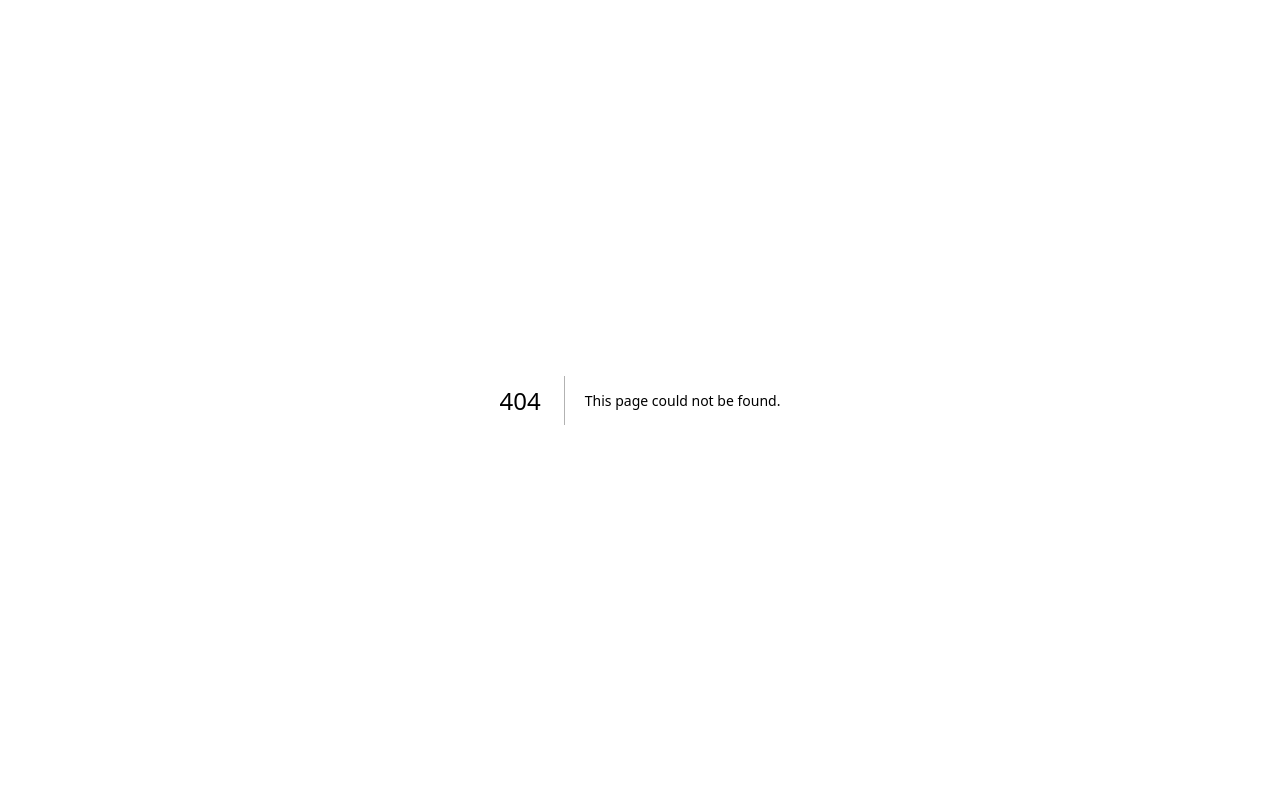
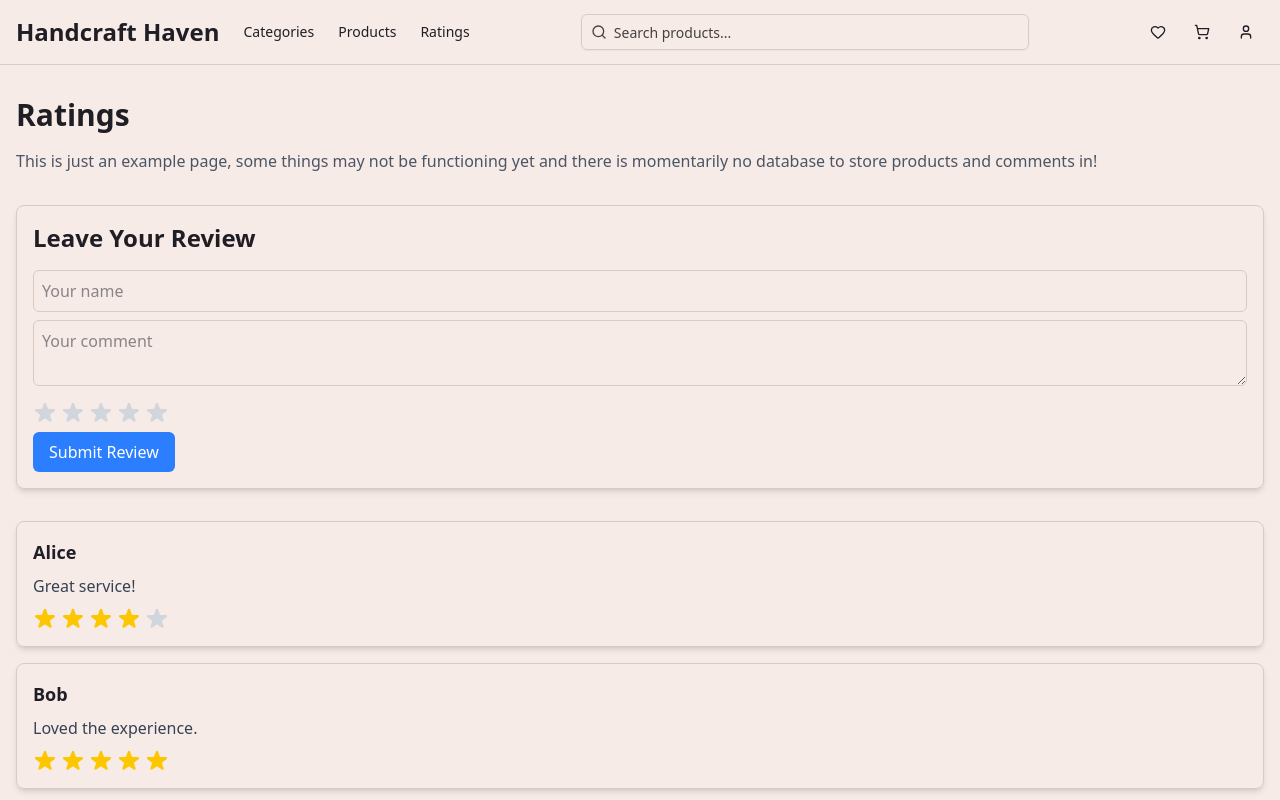
Before and after one commit to jamesphillipdeguzman/Team-777---Handcraft-Haven, a Next.js app: page /ratings in a window 1280 px wide. Before the commit this address had no page. Shown: the top 800 px of the page. Built offline with nearby package versions, Linux system fonts and the light colour scheme.

Commit message:
Rating Page#1

```diff
--- /dev/null
+++ b/src/app/ratings/page.tsx
@@ -0,0 +1,136 @@
+'use client'
+
+
+import { Navbar } from "@/components/Navbar";
+import { Footer } from "@/components/Footer";
+import { useState } from "react";
+
+{/* These are used to make it easier to access information like commenter id and name */ }
+type Review = {
+    id: number;
+    name: string;
+    comment: string;
+    rating: number;
+};
+
+{/* Momentary database example */ }
+const initialReviews: Review[] = [
+    { id: 1, name: "Alice", comment: "Great service!", rating: 4 },
+    { id: 2, name: "Bob", comment: "Loved the experience.", rating: 5 },
+    { id: 3, name: "Charlie", comment: "Could be better.", rating: 3 },
+];
+
+{/* This function is for the star rating functionality */ }
+function StarRating({
+    rating,
+    onRate,
+    readOnly = false,
+}: {
+    rating: number;
+    onRate?: (rating: number) => void;
+    readOnly?: boolean;
+}) {
+    return (
+        <div className="flex space-x-1">
+            {[1, 2, 3, 4, 5].map((star) => (
+                <svg
+                    key={star}
+                    onClick={() => {
+                        if (!readOnly && onRate) onRate(star);
+                    }}
+                    xmlns="http://www.w3.org/2000/svg"
+                    className={`h-6 w-6 cursor-${readOnly ? "default" : "pointer"} ${star <= rating ? "text-yellow-400" : "text-gray-300"
+                        }`}
+                    fill="currentColor"
+                    viewBox="0 0 20 20"
+                >
+                    <path d="M9.049 2.927c.3-.921 1.603-.921 1.902 0l1.286 3.946a1 1 0 00.95.69h4.15c.969 0 1.371 1.24.588 1.81l-3.36 2.44a1 1 0 00-.364 1.118l1.287 3.946c.3.921-.755 1.688-1.538 1.118l-3.36-2.44a1 1 0 00-1.175 0l-3.36 2.44c-.783.57-1.838-.197-1.538-1.118l1.287-3.946a1 1 0 00-.364-1.118L2.025 9.373c-.783-.57-.38-1.81.588-1.81h4.15a1 1 0 00.95-.69l1.286-3.946z" />
+                </svg>
+            ))}
+        </div>
+    );
+}
+
+function ReviewBox({ review, editable = false }: { review: Review; editable?: boolean }) {
+    const [rating, setRating] = useState<number>(review.rating);
+
+    return (
+        <div className="border p-4 rounded-lg shadow-md mb-4">
+            <h3 className="font-semibold text-lg">{review.name}</h3>
+            <p className="text-gray-700 my-2">{review.comment}</p>
+            <StarRating rating={rating} onRate={setRating} readOnly={!editable} />
+        </div>
+    );
+}
+
+export default function RatingPage() {
+    const [reviews, setReviews] = useState<Review[]>(initialReviews);
+
+    const [name, setName] = useState("");
+    const [comment, setComment] = useState("");
+    const [rating, setRating] = useState(0);
+
+    const handleSubmit = () => {
+        if (!name || !comment || rating === 0) {
+            alert("Please fill in all fields and select a rating before submitting!");
+            return;
+        }
+        const newReview: Review = {
+            id: reviews.length + 1,
+            name,
+            comment,
+            rating,
+        };
+        setReviews([newReview, ...reviews]);
+        setName("");
+        setComment("");
+        setRating(0);
+    };
+
+    return (
+        <div className="flex min-h-screen flex-col">
+            <Navbar />
+            <main className="flex-1">
+                <div className="container mx-auto px-4 py-8">
+                    <h1 className="text-3xl font-bold">Ratings</h1>
+                    <p className="mt-4 text-gray-600">This is just an example page, some things may not be functioning yet and there is momentarily no database to store products and comments in!</p>
+
+                    {/* This is the User form Review */}
+                    <div className="mt-8 p-4 border rounded-lg shadow-md mb-8">
+                        <h2 className="text-2xl font-semibold mb-4">Leave Your Review</h2>
+                        <input
+                            type="text"
+                            placeholder="Your name"
+                            value={name}
+                            onChange={(e) => setName(e.target.value)}
+                            className="w-full border rounded-md p-2 mb-2"
+                        />
+                        <textarea
+                            placeholder="Your comment"
+                            value={comment}
+                            onChange={(e) => setComment(e.target.value)}
+                            className="w-full border rounded-md p-2 mb-2"
+                        />
+                        <div className="mb-2">
+                            <StarRating rating={rating} onRate={setRating} readOnly={false} />
+                        </div>
+                        <button
+                            onClick={handleSubmit}
+                            className="bg-blue-500 text-white px-4 py-2 rounded-md hover:bg-blue-600"
+                        >
+                            Submit Review
+                        </button>
+                    </div>
+
+                    {/* These are existing reviews shown on the page */}
+                    <div>
+                        {reviews.map((review) => (
+                            <ReviewBox key={review.id} review={review} editable={false} />
+                        ))}
+                    </div>
+                </div>
+            </main>
+            <Footer />
+        </div>
+    );
+}
--- a/src/components/Navbar.tsx
+++ b/src/components/Navbar.tsx
@@ -39,6 +39,12 @@ export function Navbar() {
               className="text-sm font-medium transition-colors hover:text-primary"
             >
               Products
+            </Link>
+            <Link
+              href="/ratings"
+              className="text-sm font-medium transition-colors hover:text-primary"
+            >
+              Ratings
             </Link>
           </nav>
         </div>
```
